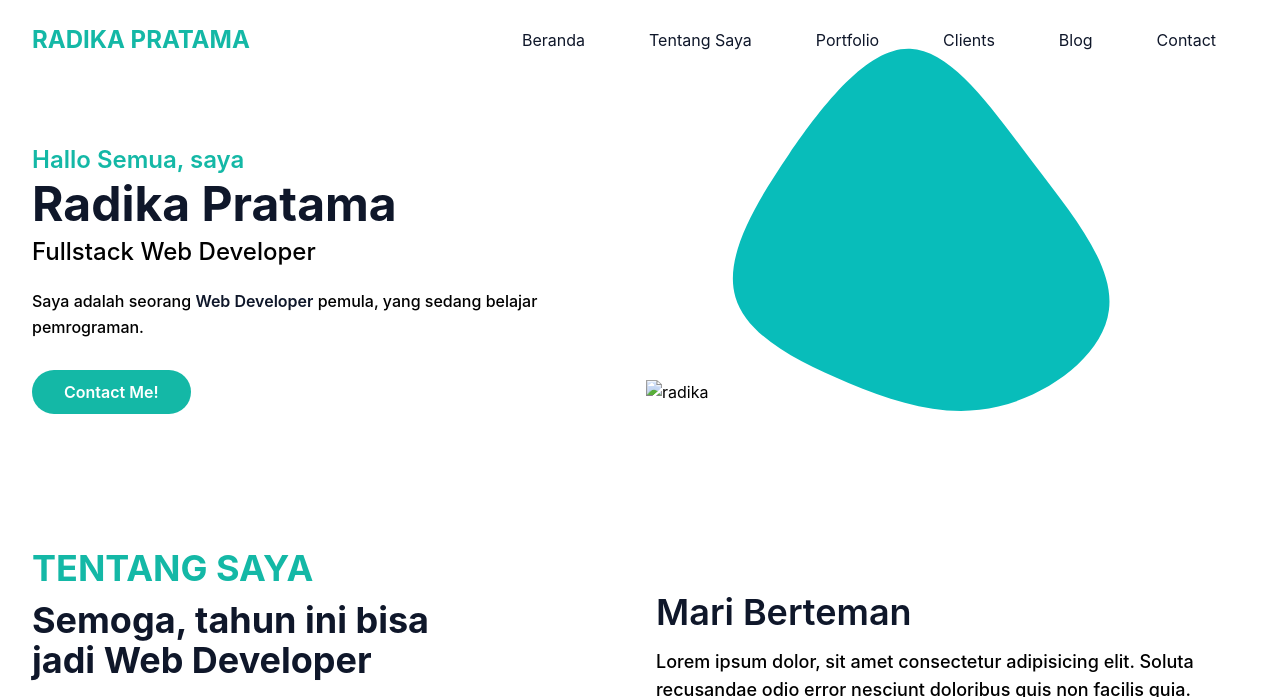
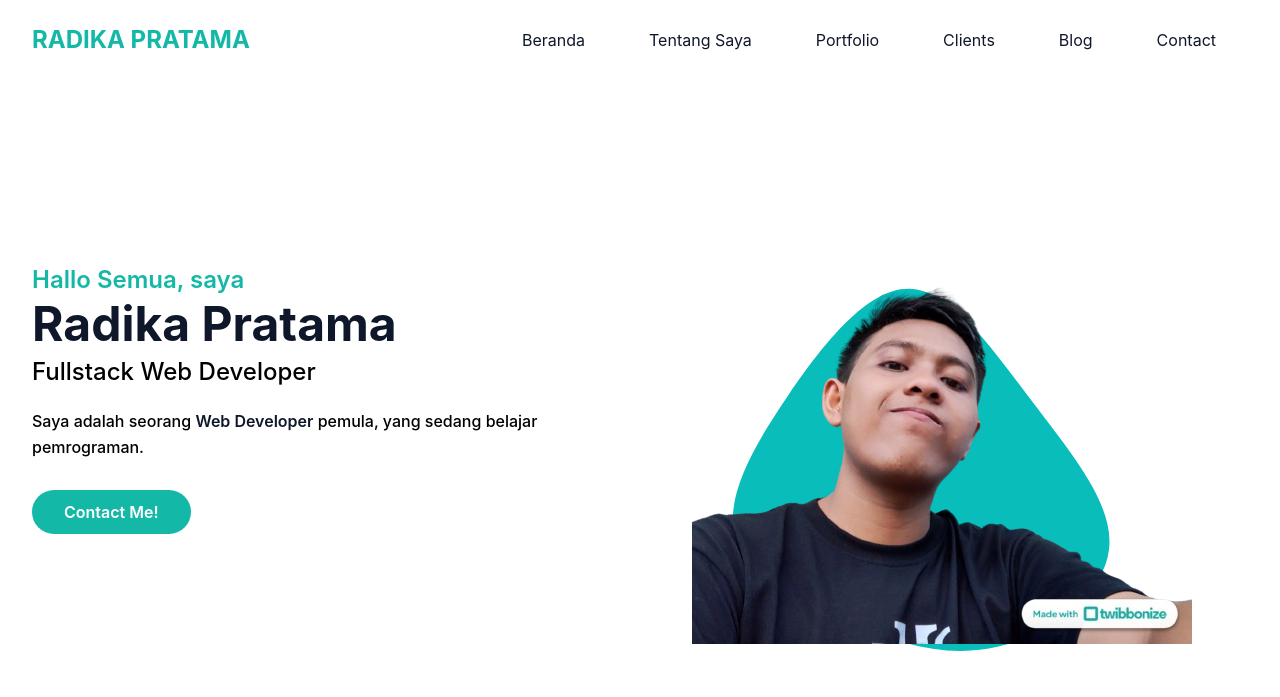
Before and after one commit to Radika2297/portfolio-tailwind-css, a website: page index.html in a window 1280 px wide. Shown: the top 697 px of the page. Drawn offline with nearby package versions, Linux system fonts and the light colour scheme; files that its build step writes are made by us from their sources; the site is published under a folder, as on GitHub Pages, so addresses that start at the root find nothing.

Commit message:
perbaikan

```diff
--- a/index.html
+++ b/index.html
@@ -76,7 +76,7 @@
         </div>
           <div class="w-full self-end px-4 lg:w-1/2">
             <div class="mt-10 relative lg:mt-0 lg:-left-[10px]">
-              <img src="/img/saya.png" alt="radika" class="max-w-full mx-auto">
+              <img src="./img/saya.png" alt="radika" class="max-w-full mx-auto">
               <span class="absolute -bottom-14 -z-10 left-[45%] -translate-x-1/2 lg:scale-125 lg:-bottom-14 md:-bottom-[20px]">
                 <svg width="400" height="400" viewBox="0 0 200 200" xmlns="http://www.w3.org/2000/svg">
                   <path fill="#08BDBA"
```
